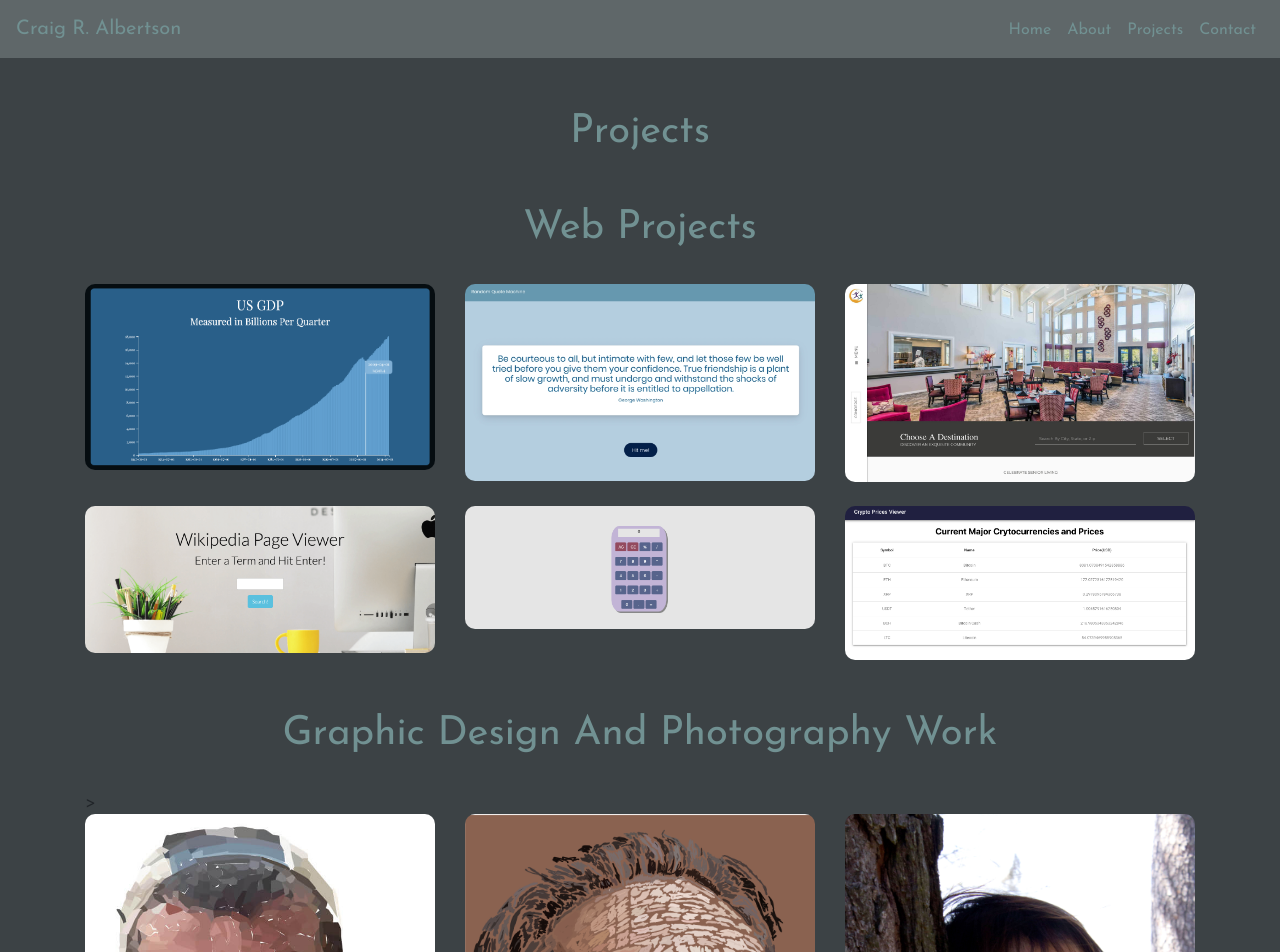
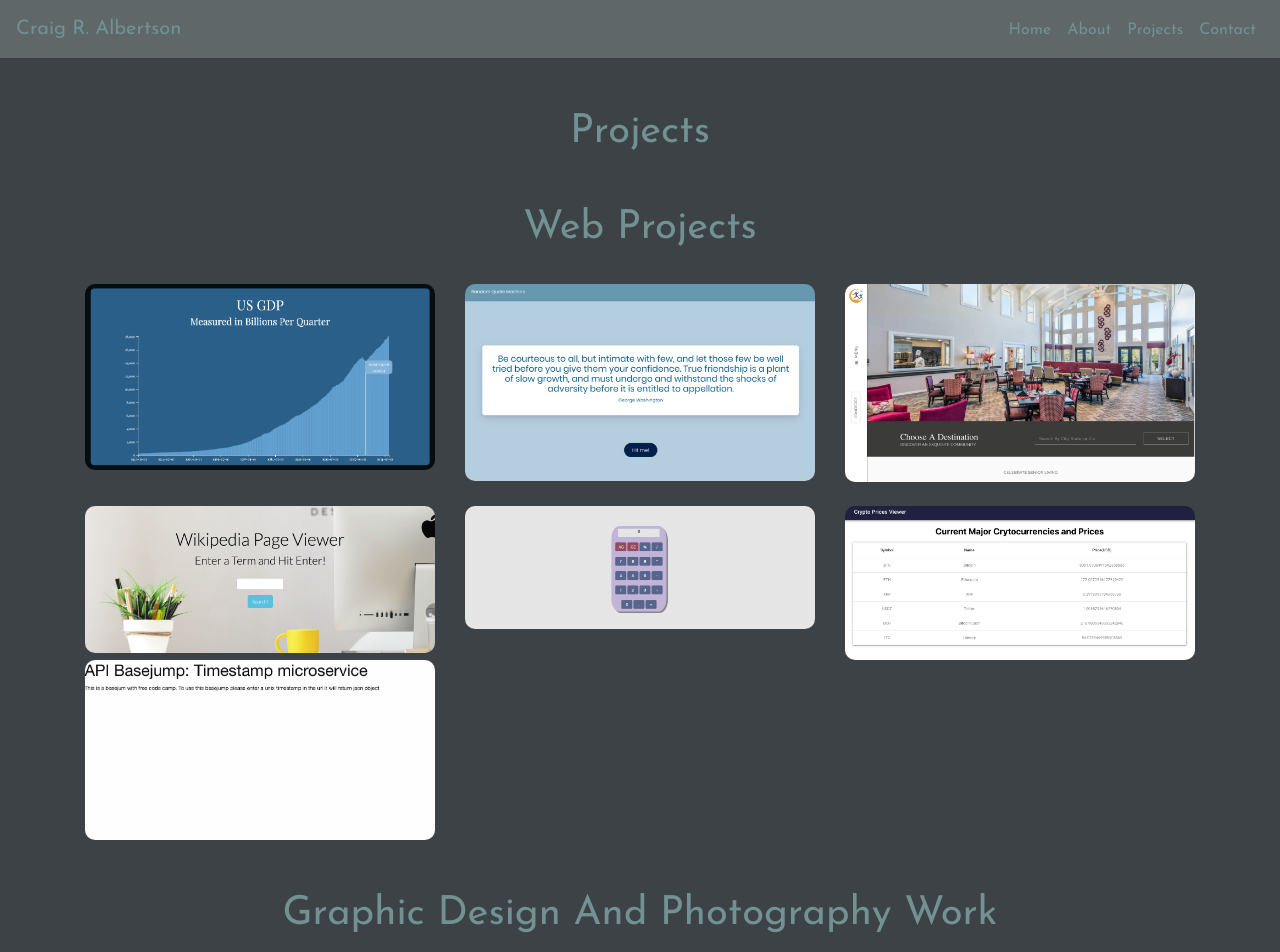
Before and after one commit to wildaces215/portfolio, a Vue app: page /projects in a window 1280 px wide. Shown: the top 952 px of the page. Built offline with nearby package versions, Linux system fonts and the light colour scheme; what connect-history-api-fallback, vue-swimlane would draw is missing.

Commit message:
Added micoservice project

```diff
--- a/src/views/Projects.vue
+++ b/src/views/Projects.vue
@@ -42,6 +42,15 @@
             <img class="img-fluid" src="../assets/projects/Crypto.png" />
           </a>
         </div>
+      </div>
+      <div class="row">
+        <div class="col-xs-12 col-md-4 text-center">
+          <a href="https://gentle-fortress-86951.herokuapp.com/">
+            <img class="img-fluid" src="../assets/micro.png" />
+          </a>
+        </div>
+        <div class="col-xs-12 col-md-4 text-center"></div>
+        <div class="col-xs-12 col-md-4 text-center"></div>
       </div>
       <h1 class="text-center projectsHeaderText">Graphic Design And Photography Work</h1>
       <br />>
```
Also changed, not shown: src/assets/micro.png (added).
